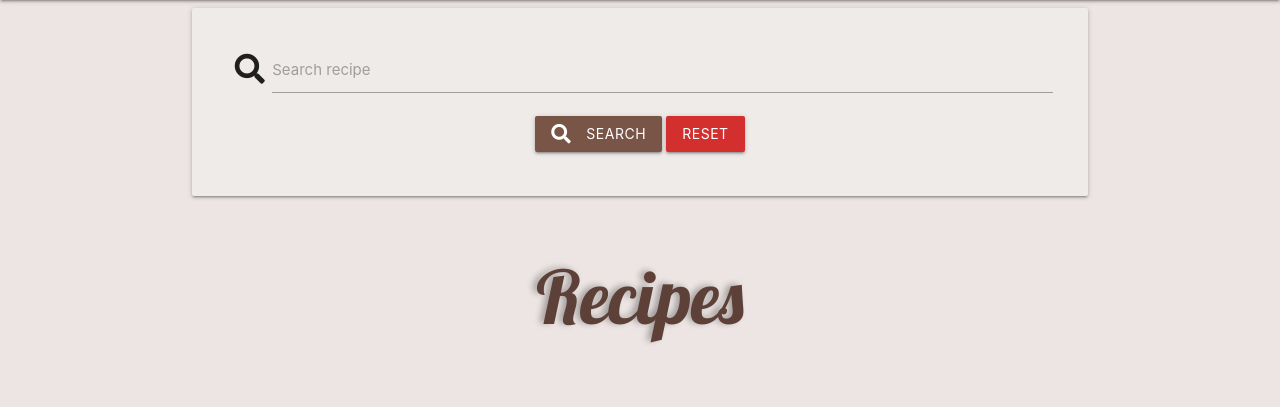
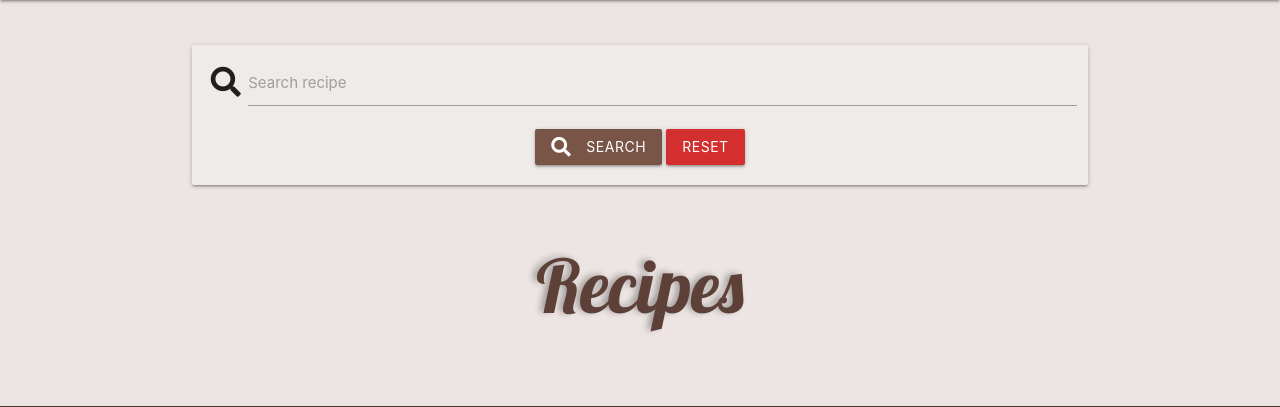
Before and after one commit to KlaudiaMatysiak/Cookbook, a Flask app: page /search in a window 1280 px wide. Shown: the part 64-471 px from the top of the page. Run offline with Flask 2, Linux system fonts and the light colour scheme; data that the repository does not hold is empty; some libraries are stand-ins or nearby versions.

Commit message:
Add margin and remove padding to search panel

```diff
--- a/static/css/style.css
+++ b/static/css/style.css
@@ -43,6 +43,10 @@ ul[id^=dropdown].dropdown-content {
     object-fit: cover;
 }
 
+.search-panel {
+    padding: 0;
+    margin-top: 5%;
+}
 
 .show-recipe-header {
     margin: 7% 0;
```
